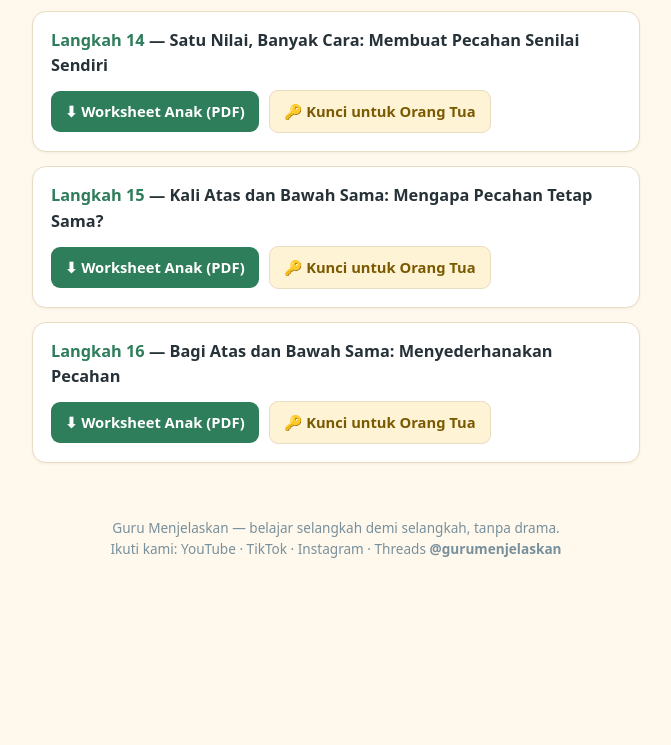
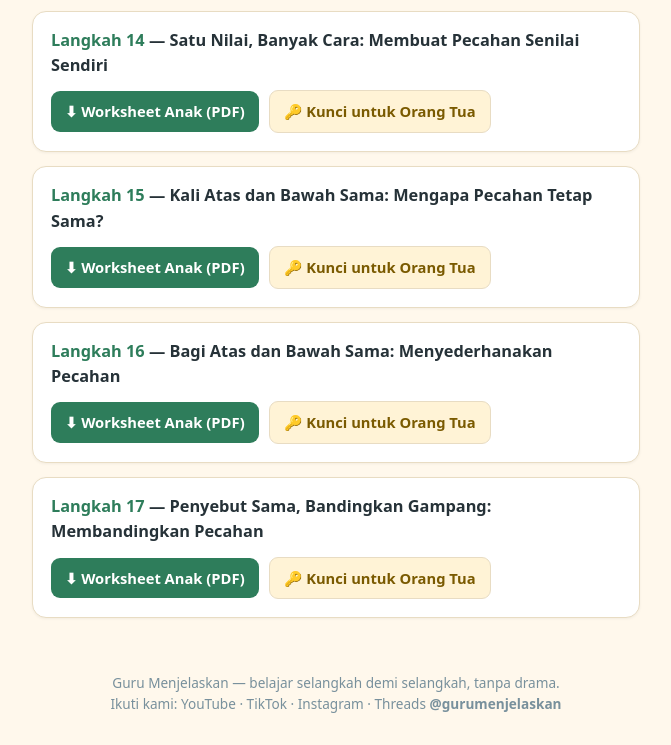
Before and after one commit to wayangprint/wayangprint.github.io, a plain HTML site: page guru-menjelaskan/index.html in a window 1280 px wide. Shown: the part 1993-2738 px from the top of the page, without its empty margins (304-975 px from the left). Before the commit the page ends 2582 px from the top, so only its background shows below. Drawn offline with Linux system fonts and the light colour scheme.

Commit message:
Tambah worksheet episode PB-PCH-017 (Langkah 17)

```diff
--- a/guru-menjelaskan/index.html
+++ b/guru-menjelaskan/index.html
@@ -127,6 +127,12 @@
     <a class="tombol utama" href="pdf/pb-pch-016_worksheet.pdf" download>⬇ Worksheet Anak (PDF)</a>
     <a class="tombol kedua" href="pdf/pb-pch-016_kunci-jawaban.pdf" download>🔑 Kunci untuk Orang Tua</a>
   </div>
+
+  <div class="kartu">
+    <h3><span class="langkah">Langkah 17</span> — Penyebut Sama, Bandingkan Gampang: Membandingkan Pecahan</h3>
+    <a class="tombol utama" href="pdf/pb-pch-017_worksheet.pdf" download>⬇ Worksheet Anak (PDF)</a>
+    <a class="tombol kedua" href="pdf/pb-pch-017_kunci-jawaban.pdf" download>🔑 Kunci untuk Orang Tua</a>
+  </div>
 </main>
 <footer>
   Guru Menjelaskan — belajar selangkah demi selangkah, tanpa drama.<br>
```
